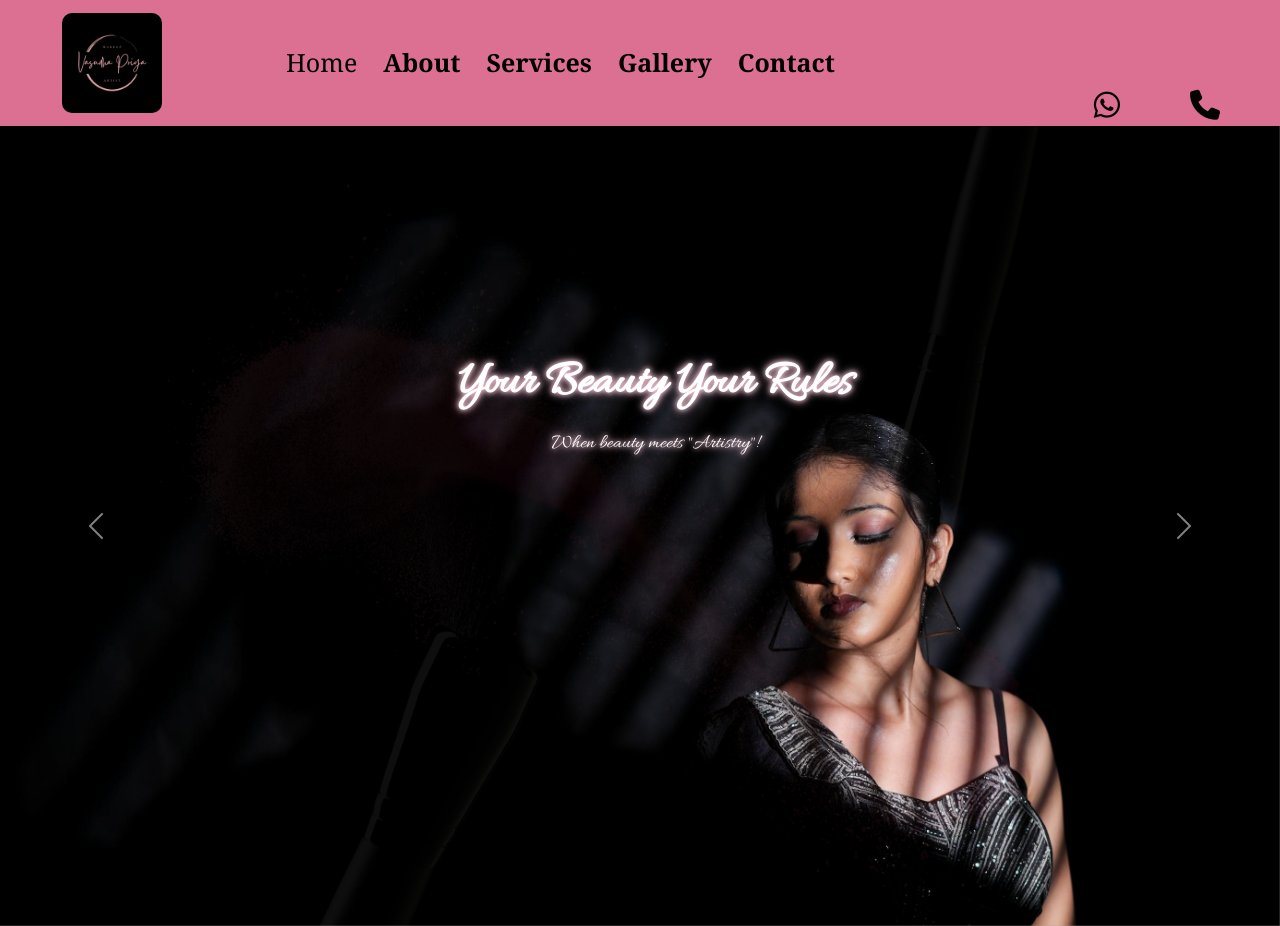
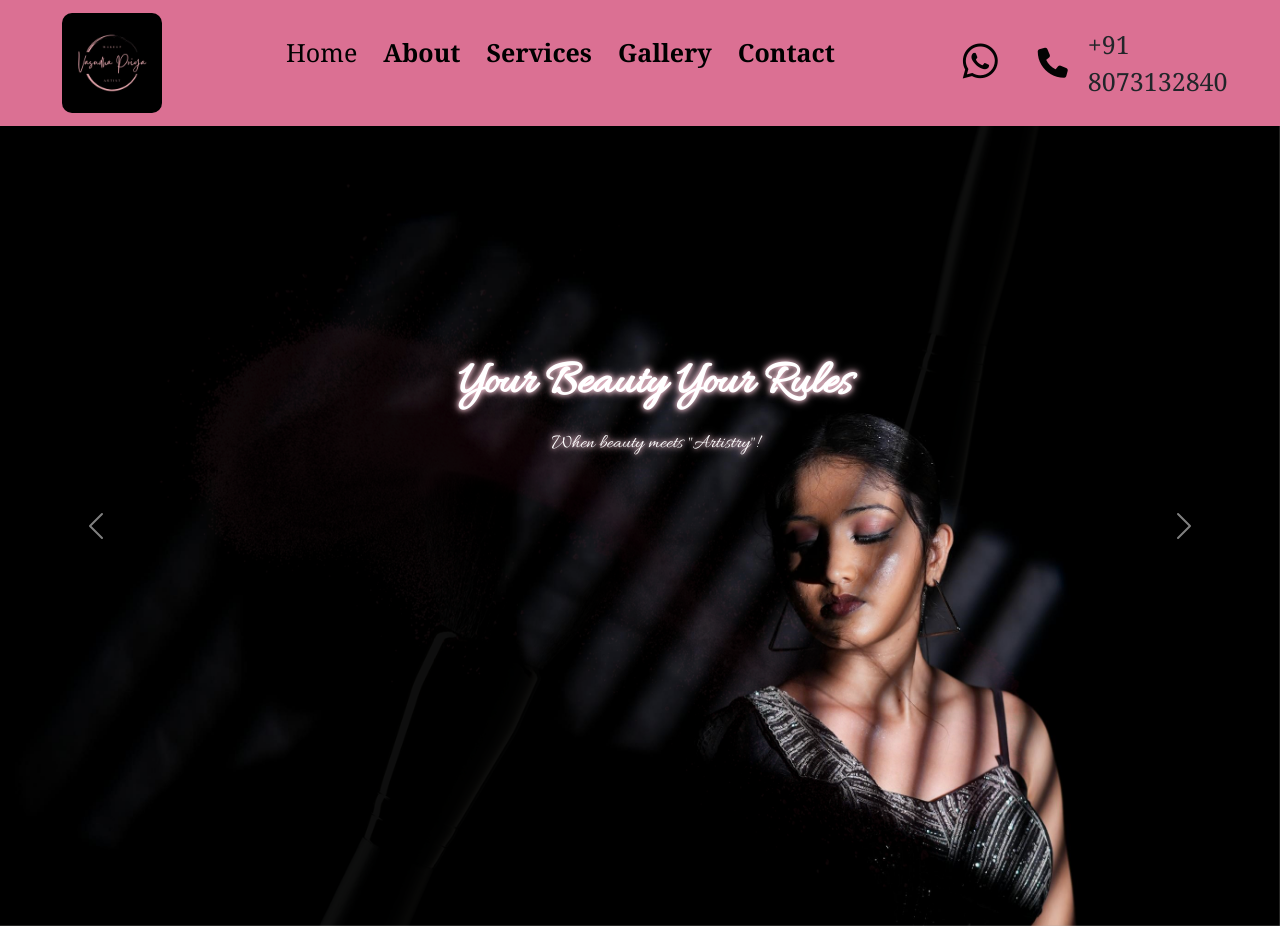
Before and after one commit to Reethi20/vp-makeover, a plain HTML site: page index.html in a window 1280 px wide. Shown: the top 926 px of the page. Drawn offline with nearby package versions, Linux system fonts and the light colour scheme; a web font is replaced by a local one.

Commit message:
nav bar change

```diff
--- a/index.html
+++ b/index.html
@@ -43,16 +43,6 @@
       <button class="navbar-toggler" type="button" data-bs-toggle="collapse" data-bs-target="#navbarSupportedContent" aria-controls="navbarSupportedContent" aria-expanded="false" aria-label="Toggle navigation">
         <span><i class="fa-solid fa-bars" style="color: white; font-size: 23px;"></i></span>
       </button>
-      <!-- Social media icons on the right -->
-      <div class="social-links-right" style="position: absolute; top: 10px; right: 10px; display: flex; align-items: center;">
-        <a href="https://wa.me/+918073132840" target="_blank" style="margin-right: 10px;">
-            <i class="fa-brands fa-whatsapp" style="font-size: 30px; color: rgb(3, 3, 3);"></i>
-        </a>
-        <a href="tel:+918073132840">
-            <i class="fa-solid fa-phone" style="font-size: 30px; color: rgb(3, 3, 3);"></i>
-        </a>
-      </div>
-
 
       <div class="collapse navbar-collapse" id="navbarSupportedContent">
         <ul class="navbar-nav me-auto mb-2 mb-lg-0">
@@ -72,7 +62,13 @@
           <li class="nav-item" style="font-size:25px;">
             <a class="nav-link" href="#contact">Contact</a>
           </li>
-
+          <li class="nav-item" style="font-size: 25px; display: flex; align-items: center;">
+            <a href="https://wa.me/918073132840" target="_blank" style="margin-right: 40px;margin-left: 120px;">
+                <i class="fa-brands fa-whatsapp" style="font-size: 40px; color: rgb(3, 3, 3);"></i>
+            </a>
+            <i class="fa-solid fa-phone" style="font-size: 30px; color: rgb(3, 3, 3);"></i>
+            <span style="margin-left: 20px;">+91 8073132840</span>
+        </li>
         </ul>
       </div>
     </div>
```
